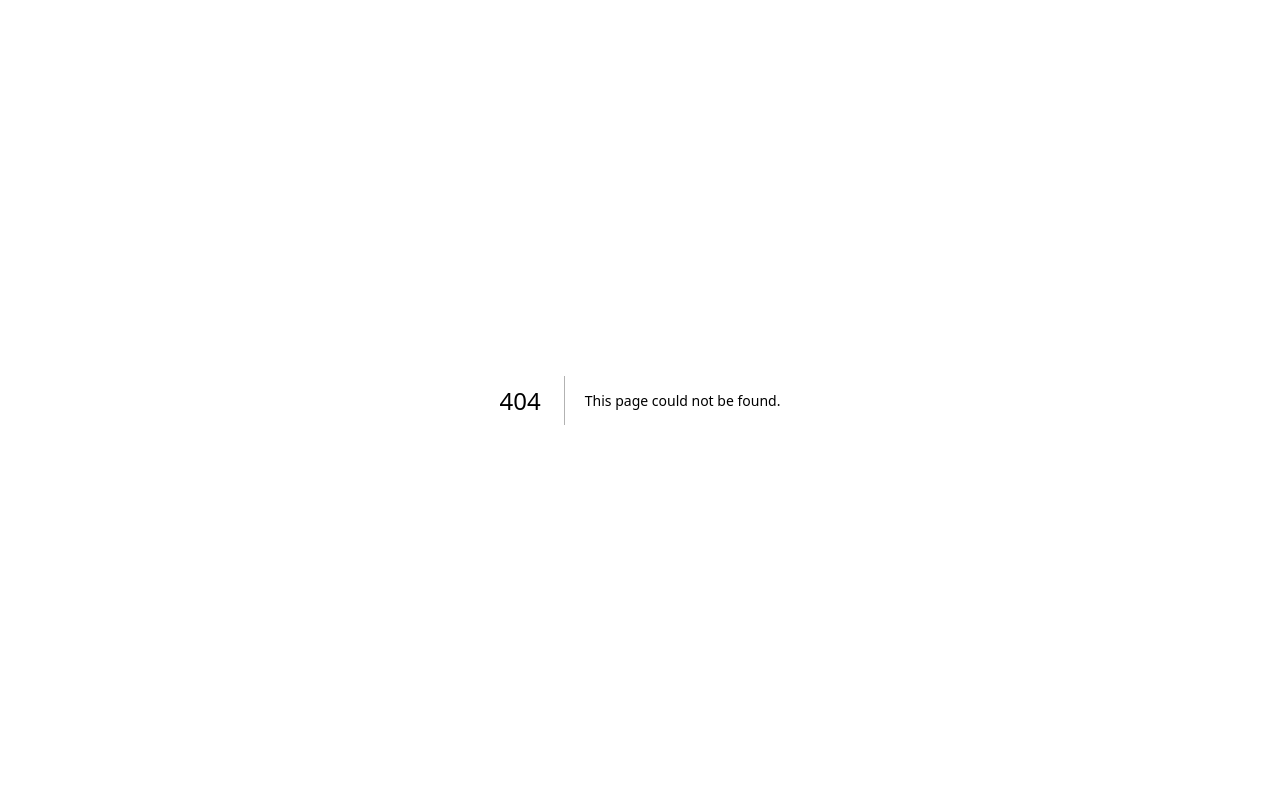
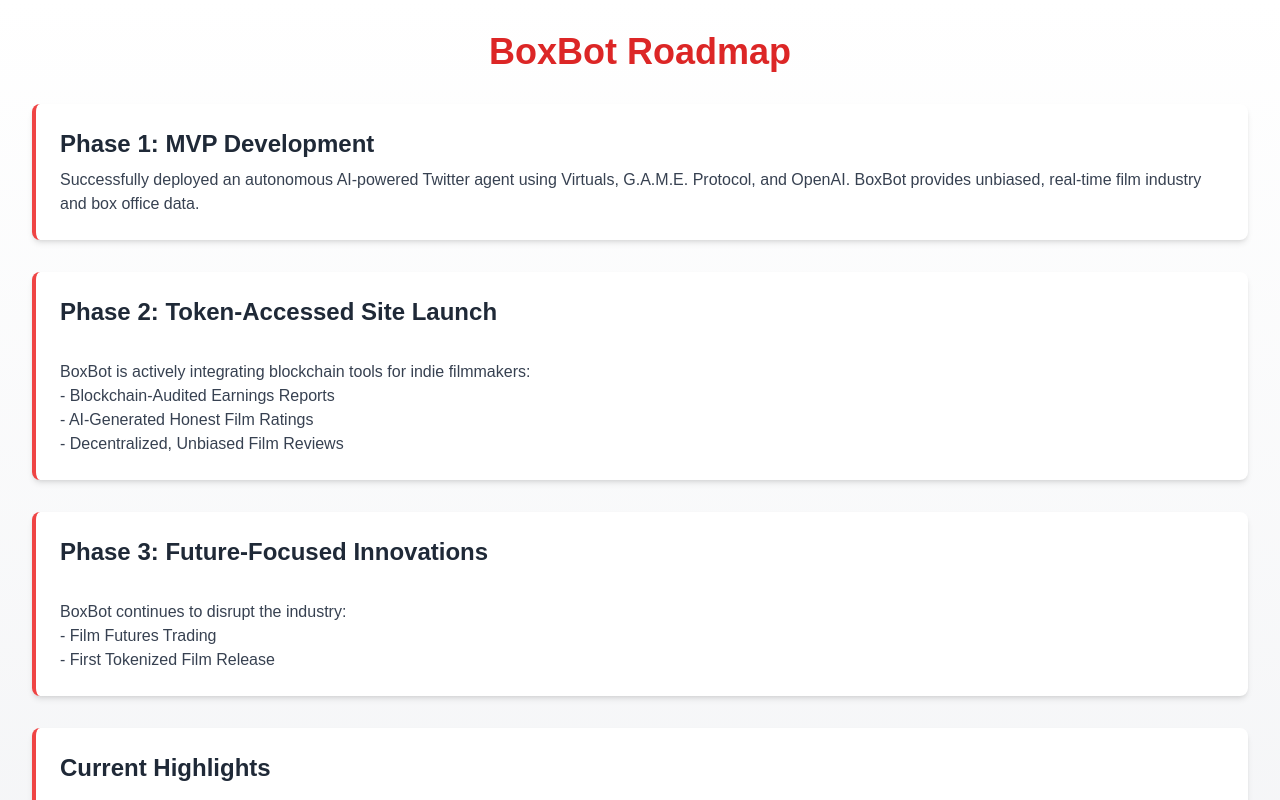
Before and after one commit to jwick101/boxbotwebsitealpha, a Next.js app: page /roadmap in a window 1280 px wide. Before the commit this address had no page. Shown: the top 800 px of the page. Built offline with nearby package versions, Linux system fonts and the light colour scheme.

Commit message:
commit "roadmap"

```diff
--- a/app/page.js
+++ b/app/page.js
@@ -3,7 +3,7 @@ import Image from 'next/image';
 
 export default function Home() {
   return (
-    <div className="min-h-screen flex flex-col items-center justify-center bg-gradient-to-b from-white to-gray-100 text-gray-800 font-sans">
+    <div className="min-h-screen flex flex-col items-center justify-center bg-gradient-to-b from-gray-100 via-white to-gray-100 text-gray-800 font-sans">
       <header className="absolute top-4 right-4">
         <WalletButton />
       </header>
@@ -14,10 +14,10 @@ export default function Home() {
           alt="BoxBot Logo"
           width={200}
           height={200}
-          className="mb-4"
+          className="mb-4 drop-shadow-xl"
         />
-        <h1 className="text-4xl font-bold text-red-600 mb-4">BoxBot</h1>
-        <p className="text-center text-lg max-w-2xl text-gray-700">
+        <h1 className="text-4xl font-extrabold text-red-600 mb-4 drop-shadow-sm">BoxBot</h1>
+        <p className="text-center text-lg max-w-2xl text-gray-700 leading-relaxed">
           The revolutionary AI-powered and blockchain-driven platform transforming film
           financing and marketing through tokenized ownership, transparent revenue tracking,
           and autonomous campaign management.
@@ -27,37 +27,45 @@ export default function Home() {
       <div className="mt-8 space-y-4">
         <a
           href="/about"
-          className="block w-64 text-center bg-black text-white font-semibold py-2 rounded-lg hover:bg-gray-800"
+          className="block w-64 text-center bg-black text-white font-semibold py-2 rounded-lg hover:bg-red-500 hover:text-white transition-all duration-300 shadow-md hover:shadow-lg"
         >
           About
         </a>
         <a
-          href="/industry-data"
-          className="block w-64 text-center bg-black text-white font-semibold py-2 rounded-lg hover:bg-gray-800"
+          href="/roadmap"
+          className="block w-64 text-center bg-black text-white font-semibold py-2 rounded-lg hover:bg-red-500 hover:text-white transition-all duration-300 shadow-md hover:shadow-lg"
+        >
+          Roadmap
+        </a>
+        <a
+          href="https://x.com/boxbotai"
+          target="_blank"
+          rel="noopener noreferrer"
+          className="block w-64 text-center bg-black text-white font-semibold py-2 rounded-lg hover:bg-red-500 hover:text-white transition-all duration-300 shadow-md hover:shadow-lg"
         >
           BoxBot Industry Data
         </a>
         <a
           href="/marketing"
-          className="block w-64 text-center bg-black text-white font-semibold py-2 rounded-lg hover:bg-gray-800"
+          className="block w-64 text-center bg-black text-white font-semibold py-2 rounded-lg hover:bg-red-500 hover:text-white transition-all duration-300 shadow-md hover:shadow-lg"
         >
           BoxBot Marketing
         </a>
         <a
           href="/revenue-tracking"
-          className="block w-64 text-center bg-black text-white font-semibold py-2 rounded-lg hover:bg-gray-800"
+          className="block w-64 text-center bg-black text-white font-semibold py-2 rounded-lg hover:bg-red-500 hover:text-white transition-all duration-300 shadow-md hover:shadow-lg"
         >
           BoxBot Rev Track
         </a>
         <a
           href="/trade-films"
-          className="block w-64 text-center bg-black text-white font-semibold py-2 rounded-lg hover:bg-gray-800"
+          className="block w-64 text-center bg-black text-white font-semibold py-2 rounded-lg hover:bg-red-500 hover:text-white transition-all duration-300 shadow-md hover:shadow-lg"
         >
           Trade Films
         </a>
         <a
           href="/mint-film"
-          className="block w-64 text-center bg-black text-white font-semibold py-2 rounded-lg hover:bg-gray-800"
+          className="block w-64 text-center bg-black text-white font-semibold py-2 rounded-lg hover:bg-red-500 hover:text-white transition-all duration-300 shadow-md hover:shadow-lg"
         >
           Mint Film
         </a>
--- /dev/null
+++ b/app/roadmap/page.js
@@ -0,0 +1,56 @@
+"use client";
+
+export default function Roadmap() {
+  const roadmap = [
+    {
+      title: "Phase 1: MVP Development",
+      description:
+        "Successfully deployed an autonomous AI-powered Twitter agent using Virtuals, G.A.M.E. Protocol, and OpenAI. BoxBot provides unbiased, real-time film industry and box office data.",
+    },
+    {
+      title: "Phase 2: Token-Accessed Site Launch",
+      description: `
+        BoxBot is actively integrating blockchain tools for indie filmmakers:
+        - Blockchain-Audited Earnings Reports
+        - AI-Generated Honest Film Ratings
+        - Decentralized, Unbiased Film Reviews
+      `,
+    },
+    {
+      title: "Phase 3: Future-Focused Innovations",
+      description: `
+        BoxBot continues to disrupt the industry:
+        - Film Futures Trading
+        - First Tokenized Film Release
+      `,
+    },
+    {
+      title: "Current Highlights",
+      description: `
+        - Autonomous AI Agent
+        - Blockchain Integration
+        - AI-Driven Analytics
+        - Autonomous Film Marketing Service
+      `,
+    },
+  ];
+
+  return (
+    <div className="min-h-screen bg-gradient-to-b from-white to-gray-100 text-gray-800 p-8">
+      <h1 className="text-4xl font-extrabold text-red-600 text-center mb-8">
+        BoxBot Roadmap
+      </h1>
+      <div className="flex flex-col space-y-8">
+        {roadmap.map((phase, index) => (
+          <div
+            key={index}
+            className="bg-white rounded-lg shadow-md p-6 border-l-4 border-red-500"
+          >
+            <h2 className="text-2xl font-bold mb-2">{phase.title}</h2>
+            <p className="text-gray-700 whitespace-pre-line">{phase.description}</p>
+          </div>
+        ))}
+      </div>
+    </div>
+  );
+}
```
